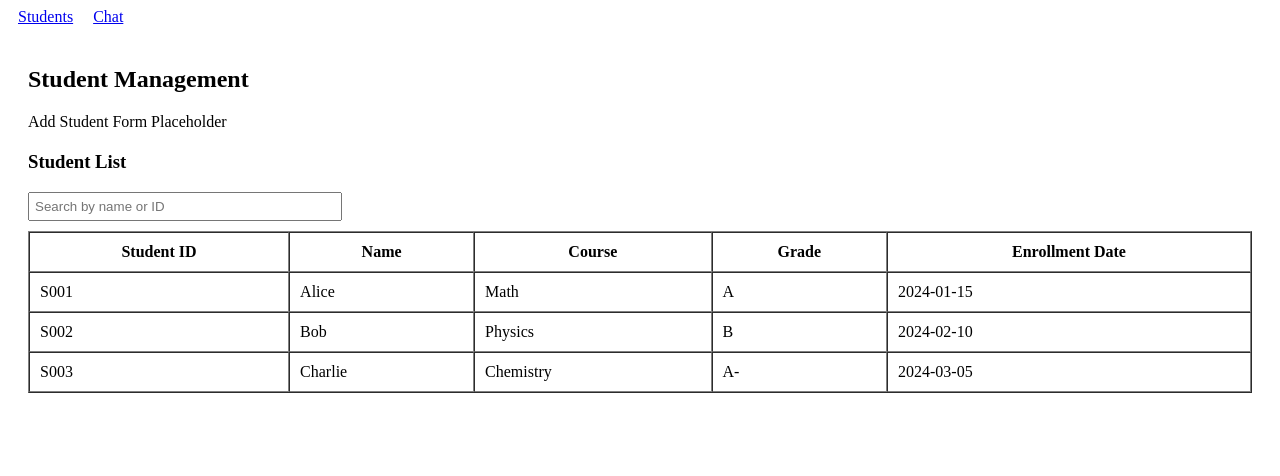
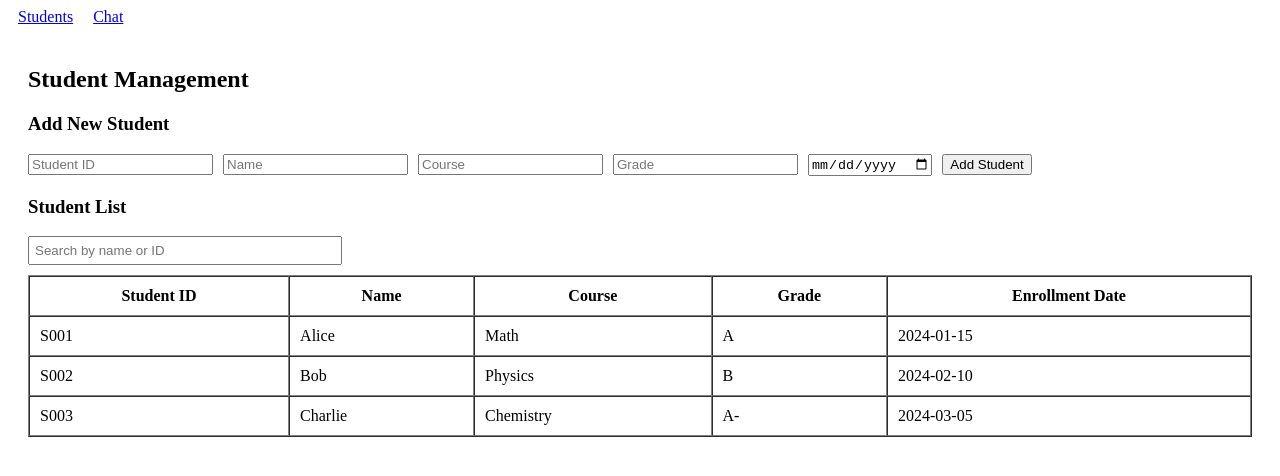
Before and after one commit to nupurad/student-management-platform, a React (Create React App) app: page /students in a window 1280 px wide. Shown: the top 476 px of the page. Built offline with nearby package versions, Linux system fonts and the light colour scheme.

Commit message:
Basic student form structure with required features added

```diff
--- a/src/components/StudentForm.js
+++ b/src/components/StudentForm.js
@@ -1,3 +1,98 @@
-export default function StudentForm() {
-    return <div>Add Student Form Placeholder</div>;
-  }
+import { useState } from 'react';
+
+export default function StudentForm({ setStudents }) {
+  const [formData, setFormData] = useState({
+    id: '',
+    name: '',
+    course: '',
+    grade: '',
+    enrollmentDate: '',
+  });
+
+  const [message, setMessage] = useState('');
+
+  const handleChange = (e) => {
+    const { name, value } = e.target;
+    setFormData(prev => ({
+      ...prev,
+      [name]: value
+    }));
+  };
+
+  const handleSubmit = (e) => {
+    e.preventDefault();
+
+    // Validation
+    if (!formData.id || !formData.name || !formData.course || !formData.grade || !formData.enrollmentDate) {
+      setMessage('❌ Please fill out all fields.');
+      return;
+    }
+
+    // Add new student
+    setStudents(prev => [...prev, formData]);
+    setMessage('✅ Student added successfully!');
+
+    // Clear form
+    setFormData({
+      id: '',
+      name: '',
+      course: '',
+      grade: '',
+      enrollmentDate: '',
+    });
+
+    // Clear success message after few seconds (optional)
+    setTimeout(() => setMessage(''), 3000);
+  };
+
+  return (
+    <div style={{ marginBottom: '20px' }}>
+      <h3>Add New Student</h3>
+
+      {message && <p>{message}</p>}
+
+      <form onSubmit={handleSubmit}>
+        <input
+          type="text"
+          name="id"
+          placeholder="Student ID"
+          value={formData.id}
+          onChange={handleChange}
+          style={{ marginRight: '10px' }}
+        />
+        <input
+          type="text"
+          name="name"
+          placeholder="Name"
+          value={formData.name}
+          onChange={handleChange}
+          style={{ marginRight: '10px' }}
+        />
+        <input
+          type="text"
+          name="course"
+          placeholder="Course"
+          value={formData.course}
+          onChange={handleChange}
+          style={{ marginRight: '10px' }}
+        />
+        <input
+          type="text"
+          name="grade"
+          placeholder="Grade"
+          value={formData.grade}
+          onChange={handleChange}
+          style={{ marginRight: '10px' }}
+        />
+        <input
+          type="date"
+          name="enrollmentDate"
+          value={formData.enrollmentDate}
+          onChange={handleChange}
+          style={{ marginRight: '10px' }}
+        />
+        <button type="submit">Add Student</button>
+      </form>
+    </div>
+  );
+}
```
